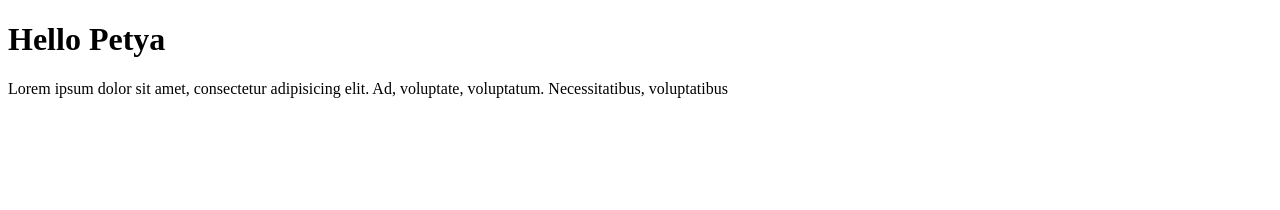
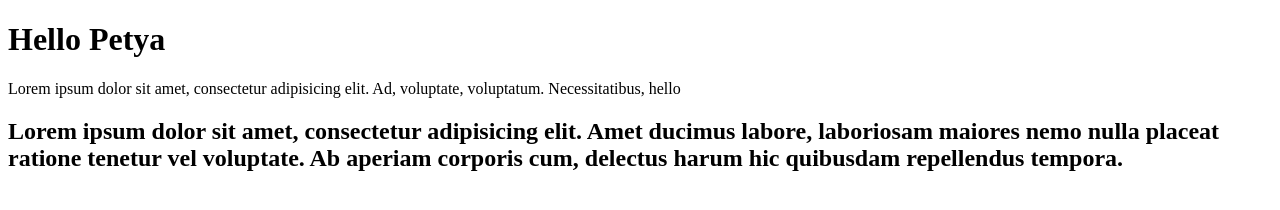
Before and after one commit to Akchabekova/lesson, a plain HTML site: page index.html in a window 1280 px wide. Drawn offline with Linux system fonts and the light colour scheme.

Commit message:
edit content

```diff
--- a/index.html
+++ b/index.html
@@ -5,10 +5,11 @@
     <meta name="viewport"
           content="width=device-width, user-scalable=no, initial-scale=1.0, maximum-scale=1.0, minimum-scale=1.0">
     <meta http-equiv="X-UA-Compatible" content="ie=edge">
-    <title>Document</title>
+    <title>Example</title>
 </head>
 <body>
 <h1>Hello Petya</h1>
-<p>Lorem ipsum dolor sit amet, consectetur adipisicing elit. Ad, voluptate, voluptatum. Necessitatibus, voluptatibus</p>
+<p>Lorem ipsum dolor sit amet, consectetur adipisicing elit. Ad, voluptate, voluptatum. Necessitatibus, hello</p>
+<h2>Lorem ipsum dolor sit amet, consectetur adipisicing elit. Amet ducimus labore, laboriosam maiores nemo nulla placeat ratione tenetur vel voluptate. Ab aperiam corporis cum, delectus harum hic quibusdam repellendus tempora.</h2>
 </body>
 </html>
```
